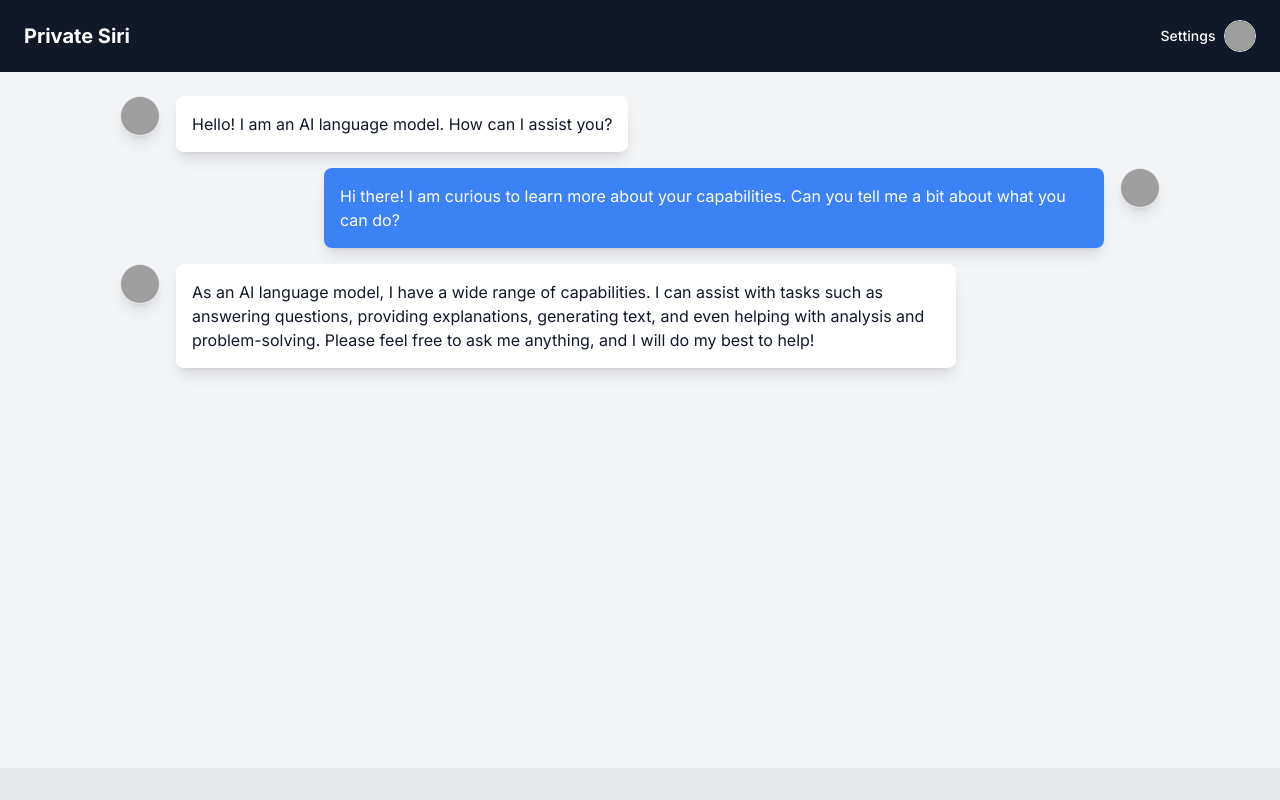
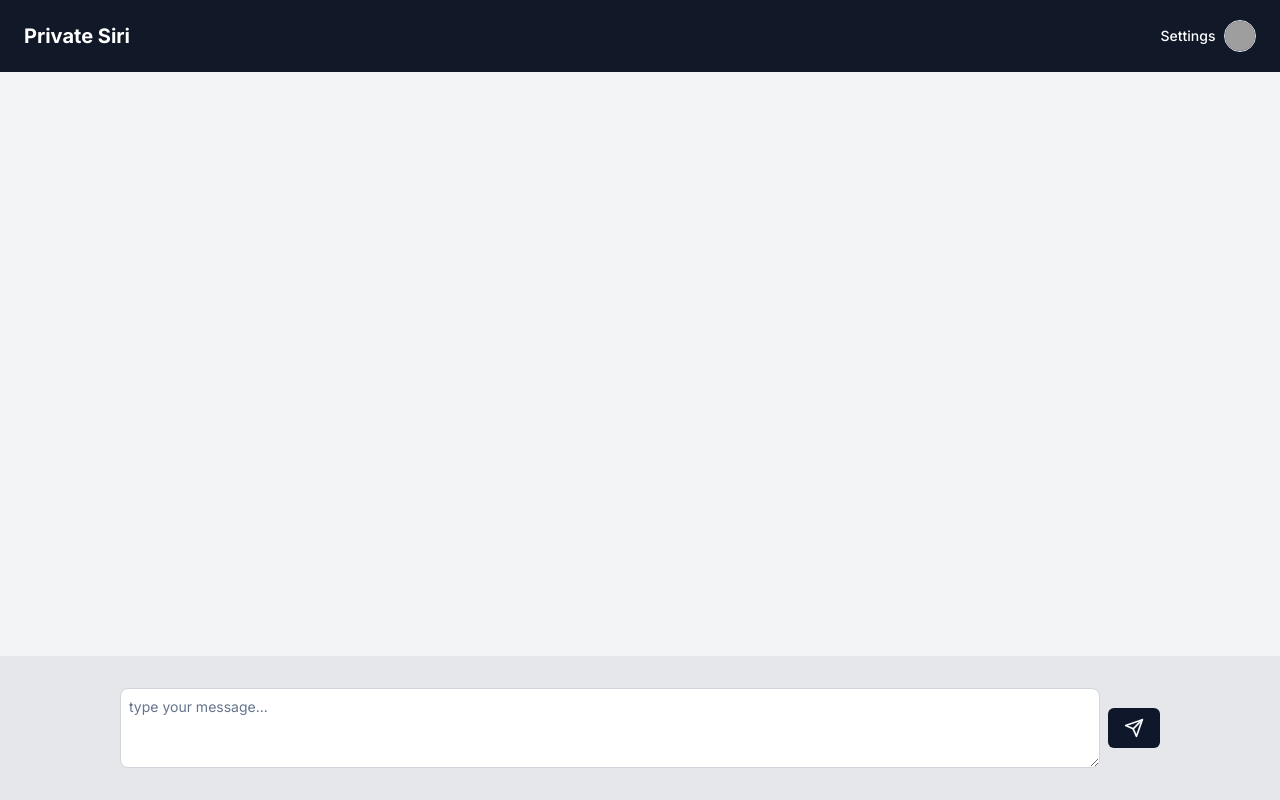
Before and after one commit to Constellate-AI/voice-chat, a Next.js app in the folder frontend/: page / in a window 1280 px wide. Built offline with nearby package versions, Linux system fonts and the light colour scheme; grey boxes are pictures that could not be loaded.

Commit message:
feat: working chat

```diff
--- a/frontend/package.json
+++ b/frontend/package.json
@@ -9,6 +9,7 @@
     "lint": "next lint"
   },
   "dependencies": {
+    "@ai-sdk/openai": "^0.0.18",
     "@radix-ui/react-avatar": "^1.0.4",
     "@radix-ui/react-slot": "^1.0.2",
     "ai": "^3.1.22",
--- /dev/null
+++ b/frontend/src/app/api/chat/route.ts
@@ -0,0 +1,15 @@
+import {openai} from '@ai-sdk/openai'
+import {streamText} from 'ai'
+
+export async function POST(req: Request) {
+
+    const {messages} = await req.json()
+    if (!messages || !messages.length) return Response.json({error: 'No Messages specified!'}, {status: 400})
+
+    const result = await streamText({
+        model: openai('gpt-3.5-turbo'),
+        messages,
+    })
+
+    return result.toAIStreamResponse()
+}
--- a/frontend/src/app/page.tsx
+++ b/frontend/src/app/page.tsx
@@ -1,3 +1,4 @@
+'use client'
 import Image from "next/image";
 import {Button} from '@/components/ui/button'
 import {Avatar, AvatarFallback, AvatarImage} from '@/components/ui/avatar'
@@ -5,30 +6,16 @@
 import {inter} from '@/lib/fonts'
 import {ChatMessageList} from '@/components/chat-message-list'
 import {nanoid} from 'ai'
-import type {Message} from 'ai'
+import {PromptForm} from '@/components/prompt-form'
+import {useChat} from 'ai/react'
 
-const exampleMessages = [
-    {
-        role: 'assistant',
-        content: 'Hello! I am an AI language model. How can I assist you?',
-        id: nanoid(12)
-    },
-    {
-        role: 'user',
-        content: 'Hi there! I am curious to learn more about your capabilities. Can you tell me a bit about what you can do?',
-        id: nanoid(12)
-    },
-    {
-        role: 'assistant',
-        content: 'As an AI language model, I have a wide range of capabilities. I can assist with tasks such as answering questions, providing explanations, generating text, and even helping with analysis and problem-solving. Please feel free to ask me anything, and I will do my best to help!',
-        id: nanoid(12)
-    }
-]
 export default function Home() {
+    const { messages, input, handleInputChange, handleSubmit } = useChat();
+
     return (
 
         //  Header Bar
-        <main className="flex min-h-screen flex-col items-center justify-between w-screen">
+        <main className={'flex min-h-screen flex-col items-center justify-between w-screen'}>
             <header className={'bg-gray-900 text-white py-4 px-6 flex items-center justify-between w-full'}>
                 <h1 className={'text-xl font-bold'}> Private Siri</h1>
                 <div className={'flex flex-row items-center gap-4'}>
@@ -45,12 +32,12 @@
 
             {/* Chat Messages*/}
             <section className={'w-full flex-grow overflow-auto p-6 bg-gray-100 dark:bg-gray-950 flex flex-col'}>
-                <ChatMessageList messages={exampleMessages as Message[]}/>
+                <ChatMessageList messages={messages}/>
             </section>
 
             {/* Toolbar*/}
             <section className={'w-full bg-gray-200 dark:bg-gray-950 p-4 flex flex-row items-center gap-2'}>
-
+                <PromptForm input={input} handleInputChange={handleInputChange} handleSubmit={handleSubmit} />
             </section>
 
         </main>
--- /dev/null
+++ b/frontend/src/components/prompt-form.tsx
@@ -0,0 +1,33 @@
+'use client'
+import type {FC} from 'react'
+import {Textarea} from '@/components/ui/textarea'
+import {Button} from '@/components/ui/button'
+import {SendIcon} from 'lucide-react'
+import type {UseChatHelpers} from 'ai/react'
+
+export const PromptForm: FC<Partial<UseChatHelpers>> = ({
+    handleInputChange,
+    handleSubmit,
+    input
+}) => {
+    return (
+        <div className={' dark:bg-gray-950 p-4 w-full'}>
+            <div className={'my-0 mx-auto max-w-[1040px] w-full flex flex-row items-center gap-2'}>
+                <Textarea
+                    placeholder={'type your message...'}
+                    className={'flex-1 rounded-lg p-2 border border-gray-300 dark:border-gray-700 dark:bg-gray-900 dark:text-gray-200'}
+                    value={input}
+                    onChange={handleInputChange}
+                />
+                <form onSubmit={handleSubmit} className={'cursor-pointer'}>
+                    <Button className={'cursor-pointer'} >
+                        <SendIcon className={'w-5 h-5'}/>
+                        <span className={'sr-only'}>Send</span>
+                    </Button>
+                </form>
+
+            </div>
+
+        </div>
+    )
+}
```
Also changed, not shown: 1 other file (tests, documents, lock files or other folders).
